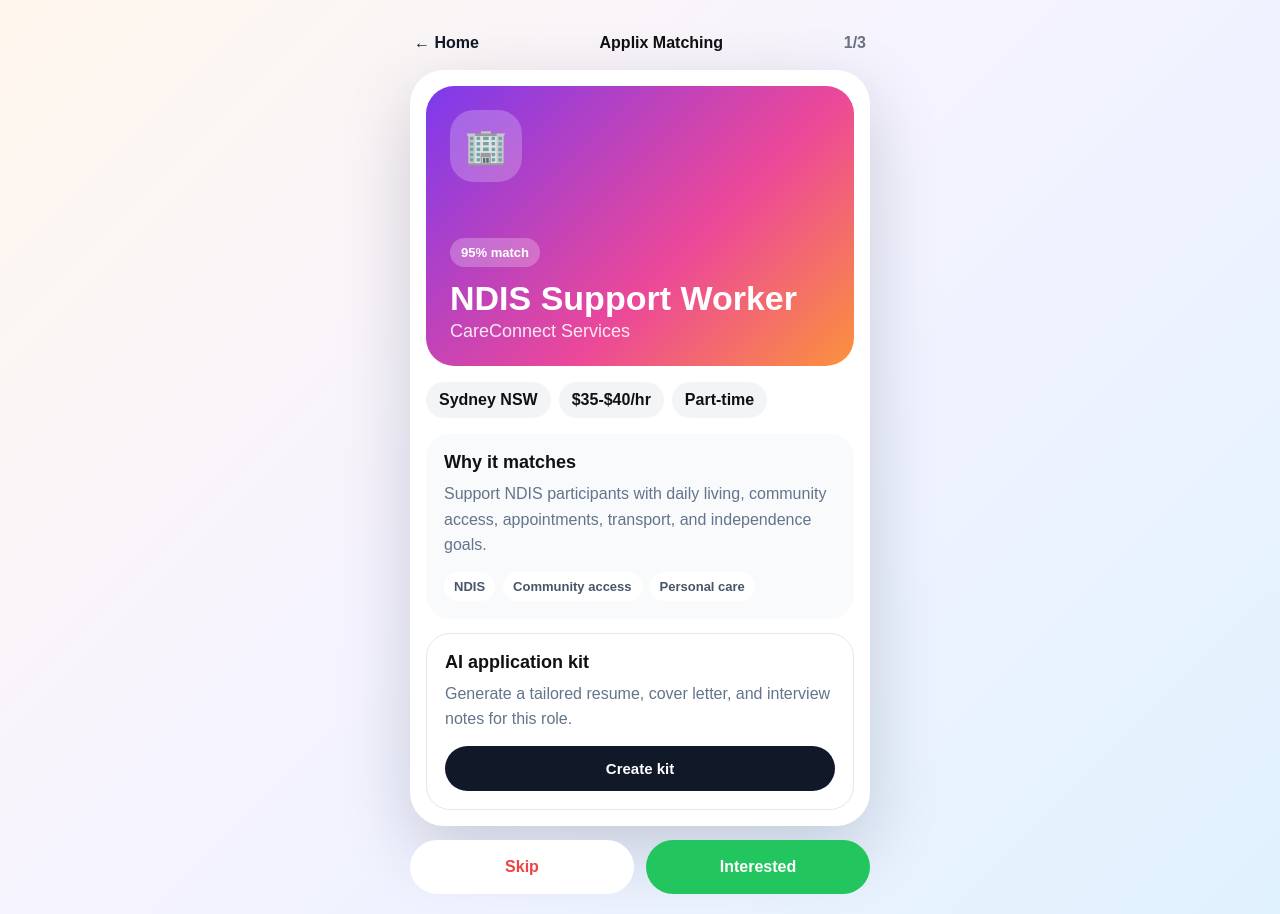
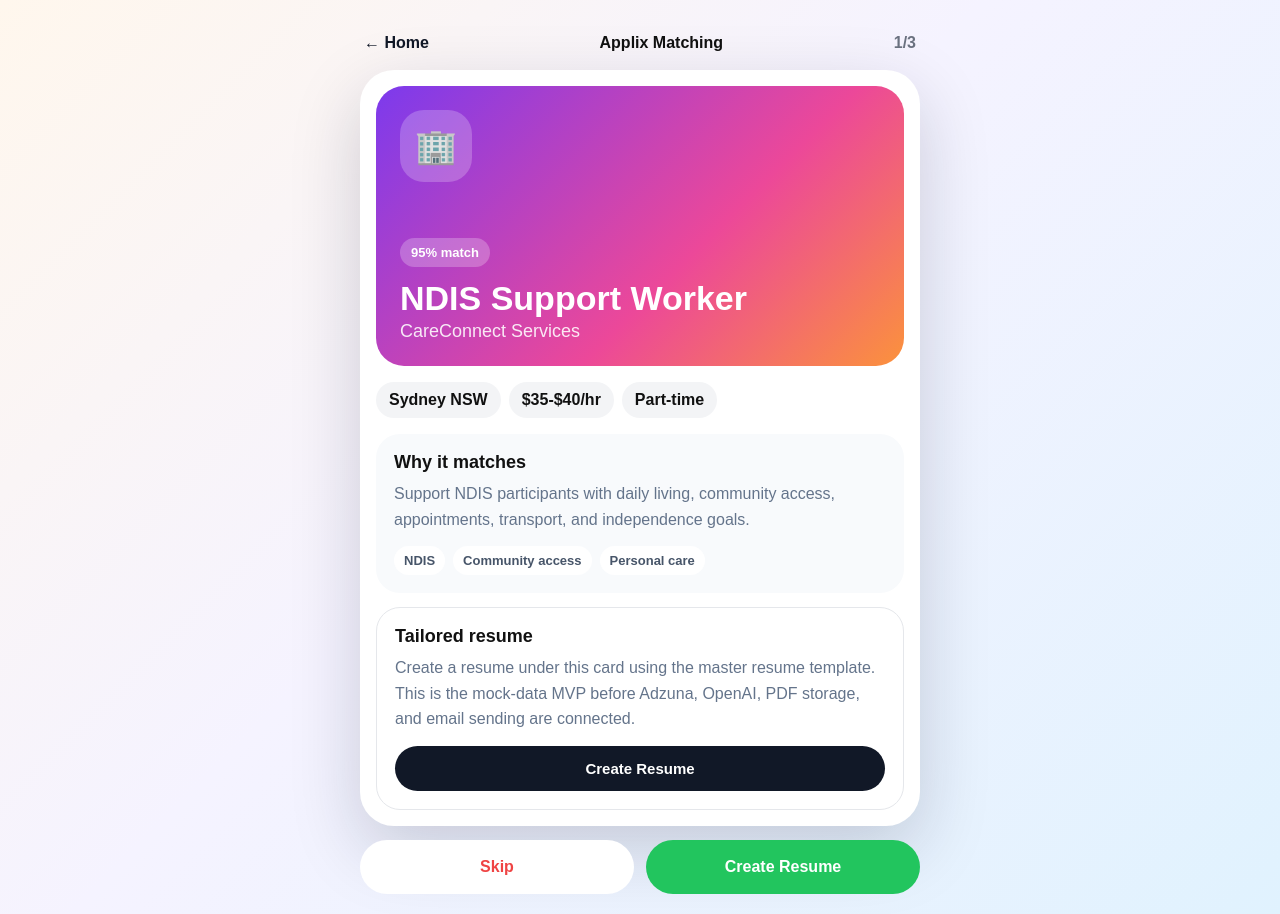
Before and after one commit to Calsie-ai/Calsie, a Next.js app in the folder frontend/: page /matching in a window 1280 px wide. Built offline with nearby package versions, Linux system fonts and the light colour scheme.

Commit message:
Build inline mock resume creation flow

```diff
--- a/frontend/app/matching/page.tsx
+++ b/frontend/app/matching/page.tsx
@@ -4,15 +4,46 @@ import Link from "next/link";
 import { useState } from "react";
 import { jobs } from "../data/jobs";
 
+const mockUser = {
+  fullName: "Demo Applicant",
+  phone: "0400 000 000",
+  email: "applicant@example.com",
+  location: "Sydney NSW",
+  education: "Certificate III in Individual Support - TAFE NSW, 2023",
+  certificates: ["First Aid", "CPR", "NDIS Worker Screening Check"],
+};
+
+type FlowState = "empty" | "resume" | "edit" | "approved" | "email" | "sent";
+
 export default function MatchingPage() {
   const [index, setIndex] = useState(0);
-  const [kitCreated, setKitCreated] = useState(false);
+  const [flowState, setFlowState] = useState<FlowState>("empty");
+  const [summary, setSummary] = useState("");
+  const [skillsText, setSkillsText] = useState("");
+  const [experienceText, setExperienceText] = useState("");
   const job = jobs[index];
 
+  function createResume() {
+    setSummary(`Reliable ${job.title} with practical experience supporting clients with daily routines, community access, appointments, transport, documentation, and safe person-centred support.`);
+    setSkillsText([...job.tags, "Client documentation", "Care plan support", "Communication"].join("\n"));
+    setExperienceText([
+      `Supported clients with daily living, appointments, transport, and community access relevant to ${job.title} duties.`,
+      "Followed care plans and maintained clear communication with clients, families, and care teams.",
+      "Completed support notes and helped clients work toward independence and safety goals.",
+    ].join("\n"));
+    setFlowState("resume");
+  }
+
   function nextJob() {
-    setKitCreated(false);
+    setFlowState("empty");
+    setSummary("");
+    setSkillsText("");
+    setExperienceText("");
     setIndex((index + 1) % jobs.length);
   }
+
+  const skills = skillsText.split("\n").map((item) => item.trim()).filter(Boolean);
+  const bullets = experienceText.split("\n").map((item) => item.trim()).filter(Boolean);
 
   return (
     <main style={styles.main}>
@@ -32,207 +63,132 @@ export default function MatchingPage() {
           </div>
 
           <div style={styles.chips}>
-            {[job.location, job.salary, job.type].map((item) => (
-              <span key={item} style={styles.chip}>{item}</span>
-            ))}
+            {[job.location, job.salary, job.type].map((item) => <span key={item} style={styles.chip}>{item}</span>)}
           </div>
 
           <section style={styles.infoBox}>
             <h2 style={styles.infoTitle}>Why it matches</h2>
             <p style={styles.description}>{job.description}</p>
-            <div style={styles.tags}>
-              {job.tags.map((tag) => (
-                <span key={tag} style={styles.tag}>{tag}</span>
-              ))}
-            </div>
+            <div style={styles.tags}>{job.tags.map((tag) => <span key={tag} style={styles.tag}>{tag}</span>)}</div>
           </section>
 
           <section style={styles.kitBox}>
-            <div>
-              <h2 style={styles.infoTitle}>AI application kit</h2>
-              <p style={styles.description}>Generate a tailored resume, cover letter, and interview notes for this role.</p>
-            </div>
-            <button onClick={() => setKitCreated(true)} style={styles.createButton}>Create kit</button>
+            <h2 style={styles.infoTitle}>Tailored resume</h2>
+            <p style={styles.description}>Create a resume under this card using the master resume template. This is the mock-data MVP before Adzuna, OpenAI, PDF storage, and email sending are connected.</p>
+            <button onClick={createResume} style={styles.createButton}>Create Resume</button>
           </section>
 
-          {kitCreated && (
-            <div style={styles.readyBox}>Application kit ready for {job.title}.</div>
+          {flowState !== "empty" && (
+            <section style={styles.resumeArea}>
+              <h2 style={styles.readyTitle}>Resume ready for {job.title}</h2>
+
+              {flowState === "edit" ? (
+                <div style={styles.editBox}>
+                  <label style={styles.editLabel}>Profile summary<textarea style={styles.textarea} value={summary} onChange={(event) => setSummary(event.target.value)} /></label>
+                  <label style={styles.editLabel}>Skills - one per line<textarea style={styles.textarea} value={skillsText} onChange={(event) => setSkillsText(event.target.value)} /></label>
+                  <label style={styles.editLabel}>Experience bullets - one per line<textarea style={styles.textarea} value={experienceText} onChange={(event) => setExperienceText(event.target.value)} /></label>
+                  <button onClick={() => setFlowState("resume")} style={styles.createButton}>Save Resume Edits</button>
+                </div>
+              ) : (
+                <article style={styles.resumePaper}>
+                  <header style={styles.paperHeader}>
+                    <h1 style={styles.paperName}>{mockUser.fullName}</h1>
+                    <p style={styles.paperRole}>{job.title}</p>
+                    <p style={styles.paperContact}>{mockUser.phone} | {mockUser.email} | {mockUser.location}</p>
+                  </header>
+                  <Section title="Profile"><p style={styles.paperText}>{summary}</p></Section>
+                  <Section title="Key Skills"><ul style={styles.paperList}>{skills.map((skill) => <li key={skill}>{skill}</li>)}</ul></Section>
+                  <Section title="Work Experience"><h3 style={styles.paperJobTitle}>Support Worker</h3><p style={styles.paperMeta}>Community and Care Pty Ltd | 2023 - Present</p><ul style={styles.paperList}>{bullets.map((bullet) => <li key={bullet}>{bullet}</li>)}</ul></Section>
+                  <Section title="Education"><p style={styles.paperText}>{mockUser.education}</p></Section>
+                  <Section title="Certifications"><ul style={styles.paperList}>{mockUser.certificates.map((item) => <li key={item}>{item}</li>)}</ul></Section>
+                  <Section title="References"><p style={styles.paperText}>Available upon request</p></Section>
+                </article>
+              )}
+
+              <div style={styles.resumeActions}>
+                <button onClick={() => setFlowState("edit")} style={styles.secondaryAction}>Edit Resume</button>
+                <button onClick={() => window.print()} style={styles.secondaryAction}>Download PDF</button>
+                <button onClick={() => setFlowState("approved")} style={styles.approveButton}>Approve Resume</button>
+              </div>
+
+              {flowState === "approved" && (
+                <div style={styles.approvedBox}>Resume approved. Next, prepare the email draft.<button onClick={() => setFlowState("email")} style={styles.inlineButton}>Prepare Email</button></div>
+              )}
+
+              {(flowState === "email" || flowState === "sent") && (
+                <section style={styles.emailDraft}>
+                  <h2 style={styles.infoTitle}>Email draft</h2>
+                  <p><strong>To:</strong> hiring email will come from Adzuna or the job ad.</p>
+                  <p><strong>Subject:</strong> Application for {job.title} - {mockUser.fullName}</p>
+                  <div style={styles.emailBody}>Dear Hiring Manager,<br /><br />Please find attached my resume for the {job.title} position at {job.company}.<br /><br />Kind regards,<br />{mockUser.fullName}</div>
+                  <p style={styles.attachment}>Attachment: generated resume PDF</p>
+                  <button onClick={() => setFlowState("sent")} style={styles.sendButton}>{flowState === "sent" ? "Application Sent" : "Send Application"}</button>
+                </section>
+              )}
+            </section>
           )}
         </article>
 
         <footer style={styles.footer}>
           <button onClick={nextJob} style={styles.skipButton}>Skip</button>
-          <button onClick={kitCreated ? nextJob : () => setKitCreated(true)} style={styles.interestedButton}>
-            {kitCreated ? "Apply" : "Interested"}
-          </button>
+          <button onClick={flowState === "empty" ? createResume : nextJob} style={styles.interestedButton}>{flowState === "empty" ? "Create Resume" : "Next Job"}</button>
         </footer>
       </section>
     </main>
   );
 }
 
+function Section({ title, children }: { title: string; children: React.ReactNode }) {
+  return <section style={styles.paperSection}><h2 style={styles.paperSectionTitle}>{title}</h2>{children}</section>;
+}
+
 const styles = {
-  main: {
-    minHeight: "100vh",
-    background: "linear-gradient(135deg, #fff7ed 0%, #f5f3ff 45%, #e0f2fe 100%)",
-    fontFamily: "Arial, Helvetica, sans-serif",
-    padding: 20,
-  },
-  shell: {
-    maxWidth: 460,
-    margin: "0 auto",
-    minHeight: "calc(100vh - 40px)",
-    display: "flex",
-    flexDirection: "column" as const,
-  },
-  header: {
-    display: "flex",
-    justifyContent: "space-between",
-    alignItems: "center",
-    padding: "14px 4px 18px",
-  },
-  backLink: {
-    color: "#111827",
-    textDecoration: "none",
-    fontWeight: 800,
-  },
-  count: {
-    color: "#6b7280",
-    fontWeight: 700,
-  },
-  card: {
-    flex: 1,
-    background: "white",
-    borderRadius: 34,
-    padding: 16,
-    boxShadow: "0 24px 70px rgba(15,23,42,0.18)",
-  },
-  heroCard: {
-    minHeight: 280,
-    borderRadius: 28,
-    padding: 24,
-    color: "white",
-    background: "linear-gradient(135deg, #7c3aed 0%, #ec4899 60%, #fb923c 100%)",
-    display: "flex",
-    flexDirection: "column" as const,
-    justifyContent: "flex-end",
-  },
-  logo: {
-    width: 72,
-    height: 72,
-    borderRadius: 24,
-    background: "rgba(255,255,255,0.22)",
-    display: "grid",
-    placeItems: "center",
-    fontSize: 34,
-    marginBottom: "auto",
-  },
-  match: {
-    alignSelf: "flex-start",
-    padding: "7px 11px",
-    borderRadius: 999,
-    background: "rgba(255,255,255,0.24)",
-    fontWeight: 900,
-    fontSize: 13,
-  },
-  title: {
-    margin: "14px 0 6px",
-    fontSize: 34,
-    lineHeight: 1,
-  },
-  company: {
-    margin: 0,
-    fontSize: 18,
-    opacity: 0.88,
-  },
-  chips: {
-    display: "flex",
-    flexWrap: "wrap" as const,
-    gap: 8,
-    marginTop: 16,
-  },
-  chip: {
-    borderRadius: 999,
-    background: "#f3f4f6",
-    padding: "9px 13px",
-    fontWeight: 700,
-  },
-  infoBox: {
-    marginTop: 16,
-    borderRadius: 24,
-    background: "#f8fafc",
-    padding: 18,
-  },
-  infoTitle: {
-    margin: 0,
-    fontSize: 18,
-  },
-  description: {
-    color: "#64748b",
-    lineHeight: 1.6,
-    margin: "8px 0 0",
-  },
-  tags: {
-    display: "flex",
-    flexWrap: "wrap" as const,
-    gap: 8,
-    marginTop: 14,
-  },
-  tag: {
-    borderRadius: 999,
-    background: "white",
-    padding: "7px 10px",
-    fontSize: 13,
-    fontWeight: 800,
-    color: "#475569",
-  },
-  kitBox: {
-    marginTop: 14,
-    border: "1px solid #e5e7eb",
-    borderRadius: 24,
-    padding: 18,
-  },
-  createButton: {
-    width: "100%",
-    marginTop: 14,
-    border: 0,
-    borderRadius: 999,
-    padding: 14,
-    background: "#111827",
-    color: "white",
-    fontWeight: 900,
-    fontSize: 15,
-  },
-  readyBox: {
-    marginTop: 14,
-    borderRadius: 18,
-    background: "#dcfce7",
-    color: "#166534",
-    padding: 14,
-    fontWeight: 900,
-  },
-  footer: {
-    display: "grid",
-    gridTemplateColumns: "1fr 1fr",
-    gap: 12,
-    paddingTop: 14,
-  },
-  skipButton: {
-    border: 0,
-    borderRadius: 999,
-    background: "white",
-    color: "#ef4444",
-    padding: 18,
-    fontWeight: 900,
-    fontSize: 16,
-  },
-  interestedButton: {
-    border: 0,
-    borderRadius: 999,
-    background: "#22c55e",
-    color: "white",
-    padding: 18,
-    fontWeight: 900,
-    fontSize: 16,
-  },
+  main: { minHeight: "100vh", background: "linear-gradient(135deg, #fff7ed 0%, #f5f3ff 45%, #e0f2fe 100%)", fontFamily: "Arial, Helvetica, sans-serif", padding: 20 },
+  shell: { maxWidth: 560, margin: "0 auto", minHeight: "calc(100vh - 40px)", display: "flex", flexDirection: "column" as const },
+  header: { display: "flex", justifyContent: "space-between", alignItems: "center", padding: "14px 4px 18px" },
+  backLink: { color: "#111827", textDecoration: "none", fontWeight: 800 },
+  count: { color: "#6b7280", fontWeight: 700 },
+  card: { flex: 1, background: "white", borderRadius: 34, padding: 16, boxShadow: "0 24px 70px rgba(15,23,42,0.18)" },
+  heroCard: { minHeight: 280, borderRadius: 28, padding: 24, color: "white", background: "linear-gradient(135deg, #7c3aed 0%, #ec4899 60%, #fb923c 100%)", display: "flex", flexDirection: "column" as const, justifyContent: "flex-end" },
+  logo: { width: 72, height: 72, borderRadius: 24, background: "rgba(255,255,255,0.22)", display: "grid", placeItems: "center", fontSize: 34, marginBottom: "auto" },
+  match: { alignSelf: "flex-start", padding: "7px 11px", borderRadius: 999, background: "rgba(255,255,255,0.24)", fontWeight: 900, fontSize: 13 },
+  title: { margin: "14px 0 6px", fontSize: 34, lineHeight: 1 },
+  company: { margin: 0, fontSize: 18, opacity: 0.88 },
+  chips: { display: "flex", flexWrap: "wrap" as const, gap: 8, marginTop: 16 },
+  chip: { borderRadius: 999, background: "#f3f4f6", padding: "9px 13px", fontWeight: 700 },
+  infoBox: { marginTop: 16, borderRadius: 24, background: "#f8fafc", padding: 18 },
+  infoTitle: { margin: 0, fontSize: 18 },
+  description: { color: "#64748b", lineHeight: 1.6, margin: "8px 0 0" },
+  tags: { display: "flex", flexWrap: "wrap" as const, gap: 8, marginTop: 14 },
+  tag: { borderRadius: 999, background: "white", padding: "7px 10px", fontSize: 13, fontWeight: 800, color: "#475569" },
+  kitBox: { marginTop: 14, border: "1px solid #e5e7eb", borderRadius: 24, padding: 18 },
+  createButton: { width: "100%", marginTop: 14, border: 0, borderRadius: 999, padding: 14, background: "#111827", color: "white", fontWeight: 900, fontSize: 15, cursor: "pointer" },
+  resumeArea: { marginTop: 16, borderRadius: 24, background: "#f8fafc", padding: 16, border: "1px solid #e5e7eb" },
+  readyTitle: { margin: 0, color: "#166534", fontSize: 20 },
+  editBox: { marginTop: 14, display: "grid", gap: 12 },
+  editLabel: { display: "grid", gap: 8, fontWeight: 900, color: "#334155" },
+  textarea: { minHeight: 100, border: "1px solid #d1d5db", borderRadius: 16, padding: 12, fontSize: 14, fontFamily: "Arial, Helvetica, sans-serif" },
+  resumePaper: { marginTop: 14, background: "white", border: "1px solid #e5e7eb", borderRadius: 10, padding: 22, boxShadow: "0 16px 40px rgba(15,23,42,0.08)" },
+  paperHeader: { textAlign: "center" as const, borderBottom: "2px solid #111827", paddingBottom: 14, marginBottom: 18 },
+  paperName: { margin: 0, fontSize: 28, letterSpacing: -1 },
+  paperRole: { margin: "7px 0 0", fontWeight: 900, color: "#334155" },
+  paperContact: { margin: "8px 0 0", color: "#64748b", fontSize: 12 },
+  paperSection: { marginBottom: 16 },
+  paperSectionTitle: { margin: "0 0 8px", fontSize: 13, letterSpacing: 1, textTransform: "uppercase" as const, borderBottom: "1px solid #e5e7eb", paddingBottom: 6 },
+  paperText: { color: "#334155", lineHeight: 1.55, margin: 0 },
+  paperJobTitle: { margin: 0, fontSize: 16 },
+  paperMeta: { margin: "4px 0 8px", color: "#64748b", fontWeight: 800 },
+  paperList: { color: "#334155", lineHeight: 1.6, paddingLeft: 18 },
+  resumeActions: { display: "grid", gridTemplateColumns: "1fr 1fr", gap: 10, marginTop: 14 },
+  secondaryAction: { border: "1px solid #d1d5db", background: "white", color: "#111827", borderRadius: 999, padding: 13, fontWeight: 900, cursor: "pointer" },
+  approveButton: { gridColumn: "1 / -1", border: 0, background: "#22c55e", color: "white", borderRadius: 999, padding: 13, fontWeight: 900, cursor: "pointer" },
+  approvedBox: { marginTop: 14, borderRadius: 18, background: "#dcfce7", color: "#166534", padding: 14, fontWeight: 900, lineHeight: 1.5 },
+  inlineButton: { marginTop: 10, display: "block", border: 0, borderRadius: 999, padding: "10px 14px", background: "#166534", color: "white", fontWeight: 900, cursor: "pointer" },
+  emailDraft: { marginTop: 14, border: "1px solid #bbf7d0", background: "#f0fdf4", borderRadius: 22, padding: 16, color: "#334155" },
+  emailBody: { background: "white", border: "1px solid #e5e7eb", borderRadius: 16, padding: 14, lineHeight: 1.6 },
+  attachment: { color: "#166534", fontWeight: 900 },
+  sendButton: { width: "100%", border: 0, borderRadius: 999, padding: 14, background: "#22c55e", color: "white", fontWeight: 900, cursor: "pointer" },
+  footer: { display: "grid", gridTemplateColumns: "1fr 1fr", gap: 12, paddingTop: 14 },
+  skipButton: { border: 0, borderRadius: 999, background: "white", color: "#ef4444", padding: 18, fontWeight: 900, fontSize: 16, cursor: "pointer" },
+  interestedButton: { border: 0, borderRadius: 999, background: "#22c55e", color: "white", padding: 18, fontWeight: 900, fontSize: 16, cursor: "pointer" },
 };
```
